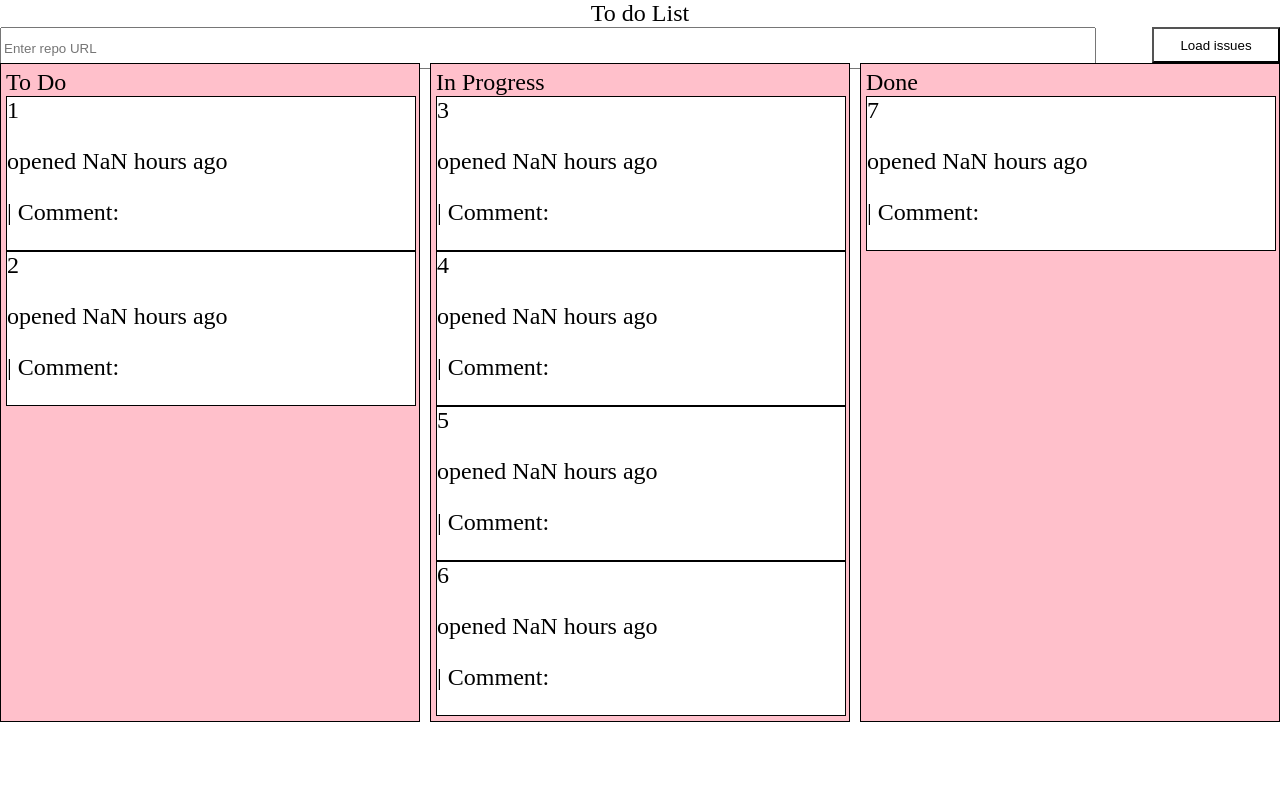
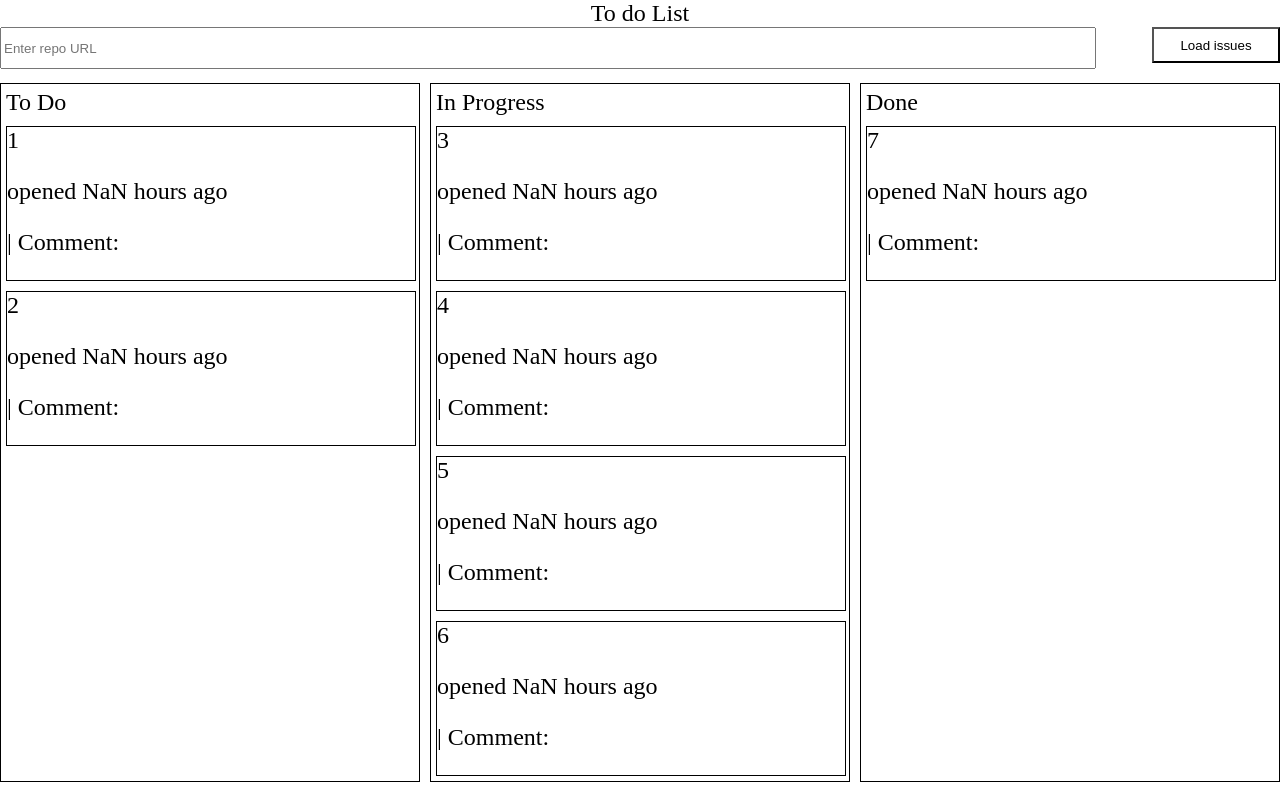
Before and after one commit to RimmaBuzuluk/to-do-list-, a React (Create React App) app: page / in a window 1280 px wide. Built offline with nearby package versions, Linux system fonts and the light colour scheme.

Commit message:
component style

```diff
--- a/src/component/Board.tsx
+++ b/src/component/Board.tsx
@@ -65,9 +65,9 @@ export const Board: React.FC = () => {
 		}
 	}
 	return (
-		<div className='boards' style={{ display: 'flex', justifyContent: 'space-between', gap: '10px' }}>
+		<div className='boards' style={{ display: 'flex', justifyContent: 'space-between', gap: '10px', marginTop: '20px' }}>
 			{boarders.map(board => (
-				<div key={board.id} className='board' onDragOver={e => dragOverCardHandler(e)} onDrop={e => dropCardHandler(e, board)} style={{ width: '100%', border: '1px solid #000', padding: '5px', background: 'pink' }}>
+				<div key={board.id} className='board' onDragOver={e => dragOverCardHandler(e)} onDrop={e => dropCardHandler(e, board)} style={{ width: '100%', border: '1px solid #000', padding: '5px' }}>
 					<div className='boarderName'>{board.title}</div>
 					<div className='boardItems' style={{ gap: '10px' }}>
 						{board.items.map((item: any) => (
--- a/src/component/IssueeItem.tsx
+++ b/src/component/IssueeItem.tsx
@@ -30,7 +30,7 @@ export const IssueeItem: React.FC<IssueeItemProps> = ({ item, setCurrentBoard, s
 		e.preventDefault();
 		if (e.currentTarget.classList.contains('item')) {
 			// e.currentTarget.style.boxShadow = '0 2px 3px gray';
-			e.currentTarget.style.background = 'red';
+			// e.currentTarget.style.background = 'red';
 		}
 	};
 
@@ -50,23 +50,15 @@ export const IssueeItem: React.FC<IssueeItemProps> = ({ item, setCurrentBoard, s
 
 	const dropHandler = (e: React.DragEvent<HTMLDivElement>, board: any, item: any) => {
 		e.preventDefault();
-		// console.log(board, item);
 		const currentIndex = currentBoard.items.indexOf(currentItem);
-		// console.log('curr ite', currentItem);
-		// console.log('curr', currentIndex);
-		// console.log('board1', currentBoard);
 		currentBoard.items.splice(currentIndex, 1);
-
-		// console.log('board2', currentBoard);
 		const dropIndex = board.items.indexOf(item);
-		// console.log('dr', dropIndex);
 		board.items.splice(dropIndex + 1, 0, currentItem);
-		// console.log(boarders);
 		setBoards([...boarders]);
 	};
 
 	return (
-		<Card style={{ width: '100%', border: '1px solid #000', background: '#fff' }} onDragOver={dragOverHandler} onDragLeave={dragLeaveHandler} onDragStart={dragStartHandler(board, item)} onDragEnd={dragEndHandler} onDrop={e => dropHandler(e, board, item)} className='item' draggable={true}>
+		<Card style={{ width: '100%', border: '1px solid #000', background: '#fff', marginTop: '10px' }} onDragOver={dragOverHandler} onDragLeave={dragLeaveHandler} onDragStart={dragStartHandler(board, item)} onDragEnd={dragEndHandler} onDrop={e => dropHandler(e, board, item)} className='item' draggable={true}>
 			<Card.Body>
 				<Card.Title>{item.title}</Card.Title>
 				<Card.Text>
```
